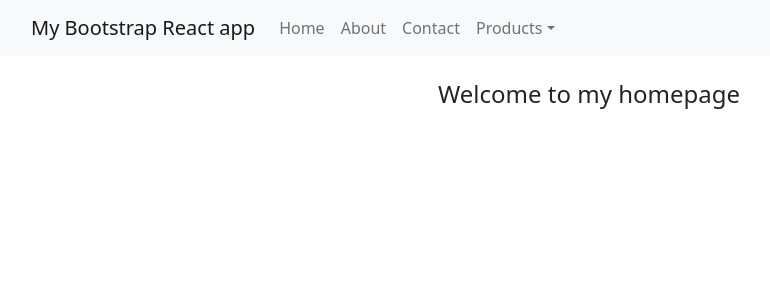
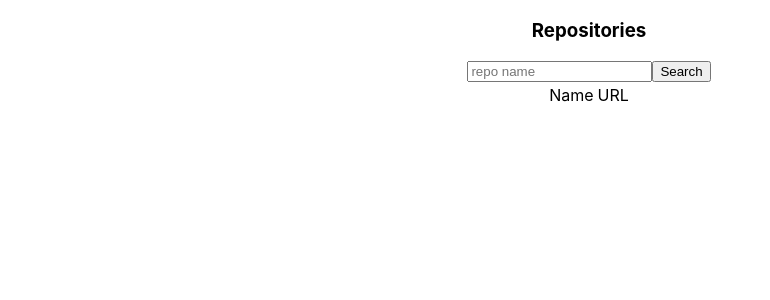
Before and after one commit to staffanholmnas/React.js, a React (Create React App) app: page / in a window 1280 px wide. Shown: the top 300 px of the page, without its empty margins (51-821 px from the left). Built offline with nearby package versions, Linux system fonts and the light colour scheme.

Commit message:
fix style, add features

```diff
--- a/src/App4.js
+++ b/src/App4.js
@@ -1,17 +1,33 @@
-import React, { useEffect, useState } from 'react';
+import React, { useState } from 'react';
 import './App.css';
 
-function GitHubApp() {
+function App() {
   const [repos, setRepos] = useState([]);
+  const [reponame, setReponame] = useState('')
 
-  useEffect(() => {
-    fetch('https://api.github.com/search/repositories?q=react')
-    .then(response => response.json())
-    .then(resData => setRepos(resData.items))
-  }, []);
+  const searchRepo = () => {
+    fetch('https://api.github.com/search/repositories?q=' + reponame)
+    .then(response => {
+      if (response.status !== 200) {
+        throw new Error('Response status not ok');
+      }
+
+      return response.json();
+    })
+    .then(resData => {
+      setRepos(resData.items);
+    })
+  };
+
+  const inputChanged = (event) => {
+    setReponame(event.target.value);
+  }
 
   return (
     <div className="App">
+      <h3>Repositories</h3>
+      <input placeholder="repo name" value={reponame} onChange={inputChanged}/>
+      <button onClick={searchRepo}>Search</button>
       <table>
         <thead>
           <tr>
@@ -30,8 +46,8 @@ function GitHubApp() {
         }
         </tbody>
       </table>
-     </div>
+    </div>
   );
 }
 
-export default GitHubApp;
+export default App;
--- a/src/App5.js
+++ b/src/App5.js
@@ -30,8 +30,7 @@ function App() {
         <ReactiveButton onClick={addTodo} idleText='Add' rounded='true' size='small' outline='true'></ReactiveButton>
       </p>
       <div className="ag-theme-material" style={{ height: 600, width: 600, margin: 'auto' }}>
-        <AgGridReact
-           rowData={todos}>
+        <AgGridReact rowData={todos} animateRows = {true}>
           <AgGridColumn field="description" sortable={true} filter={true}></AgGridColumn>
           <AgGridColumn field="date" sortable={true} filter={true}></AgGridColumn>
           <AgGridColumn field="status" sortable={true} filter={true}></AgGridColumn>
--- a/src/index.js
+++ b/src/index.js
@@ -1,7 +1,7 @@
 import React from 'react';
 import ReactDOM from 'react-dom';
 import './index.css';
-import App from './App';
+import App from './App4';
 import reportWebVitals from './reportWebVitals';
 
 ReactDOM.render(
```
